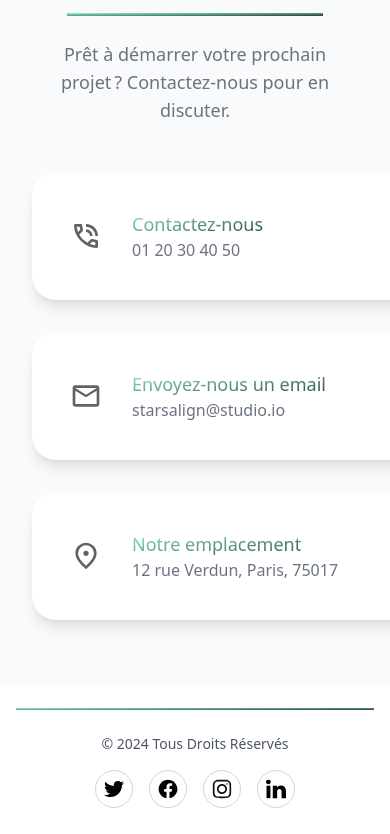
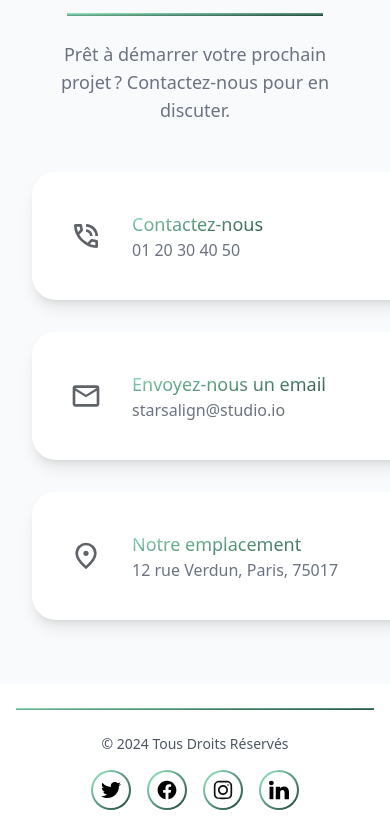
Before and after one commit to bocs91/fdlr-agency, a React (Vite) app: page / in a window 390 px wide. Shown: the part 3345-4179 px from the top of the page. Built offline with nearby package versions, Linux system fonts and the light colour scheme.

Commit message:
Fix responsive for Footer and update color

```diff
--- a/src/components/Footer.jsx
+++ b/src/components/Footer.jsx
@@ -29,27 +29,63 @@ const Footer = () => {
           <div className="flex space-x-4">
             <a
               href="#"
-              className="p-2 rounded-full border border-gray-300 hover:bg-gray-100 transition-colors duration-300"
+              className="p-[2px] rounded-full transition-transform duration-300 group"
+              style={{
+                background: "linear-gradient(to bottom right, #99F2C8, #1F4037)",
+              }}
             >
-              <img src={TwitterIcon} alt="Twitter" className="h-5 w-5" />
+              <div className="bg-white rounded-full p-2 transition-all duration-300 group-hover:scale-105 group-hover:bg-[#1F4037]">
+                <img
+                  src={TwitterIcon}
+                  alt="Twitter"
+                  className="h-5 w-5 transition-all duration-300 group-hover:brightness-150 group-hover:invert"
+                />
+              </div>
             </a>
             <a
               href="#"
-              className="p-2 rounded-full border border-gray-300 hover:bg-gray-100 transition-colors duration-300"
+              className="p-[2px] rounded-full transition-transform duration-300 group"
+              style={{
+                background: "linear-gradient(to bottom right, #99F2C8, #1F4037)",
+              }}
             >
-              <img src={FacebookIcon} alt="Facebook" className="h-5 w-5" />
+              <div className="bg-white rounded-full p-2 transition-all duration-300 group-hover:scale-105 group-hover:bg-[#1F4037]">
+                <img
+                  src={FacebookIcon}
+                  alt="Facebook"
+                  className="h-5 w-5 transition-all duration-300 group-hover:brightness-150 group-hover:invert"
+                />
+              </div>
             </a>
             <a
               href="#"
-              className="p-2 rounded-full border border-gray-300 hover:bg-gray-100 transition-colors duration-300"
+              className="p-[2px] rounded-full transition-transform duration-300 group"
+              style={{
+                background: "linear-gradient(to bottom right, #99F2C8, #1F4037)",
+              }}
             >
-              <img src={InstagramIcon} alt="Instagram" className="h-5 w-5" />
+              <div className="bg-white rounded-full p-2 transition-all duration-300 group-hover:scale-105 group-hover:bg-[#1F4037]">
+                <img
+                  src={InstagramIcon}
+                  alt="Instagram"
+                  className="h-5 w-5 transition-all duration-300 group-hover:brightness-150 group-hover:invert"
+                />
+              </div>
             </a>
             <a
               href="#"
-              className="p-2 rounded-full border border-gray-300 hover:bg-gray-100 transition-colors duration-300"
+              className="p-[2px] rounded-full transition-transform duration-300 group"
+              style={{
+                background: "linear-gradient(to bottom right, #99F2C8, #1F4037)",
+              }}
             >
-              <img src={LinkedInIcon} alt="LinkedIn" className="h-5 w-5" />
+              <div className="bg-white rounded-full p-2 transition-all duration-300 group-hover:scale-105 group-hover:bg-[#1F4037]">
+                <img
+                  src={LinkedInIcon}
+                  alt="LinkedIn"
+                  className="h-5 w-5 transition-all duration-300 group-hover:brightness-150 group-hover:invert"
+                />
+              </div>
             </a>
           </div>
         </div>
```
